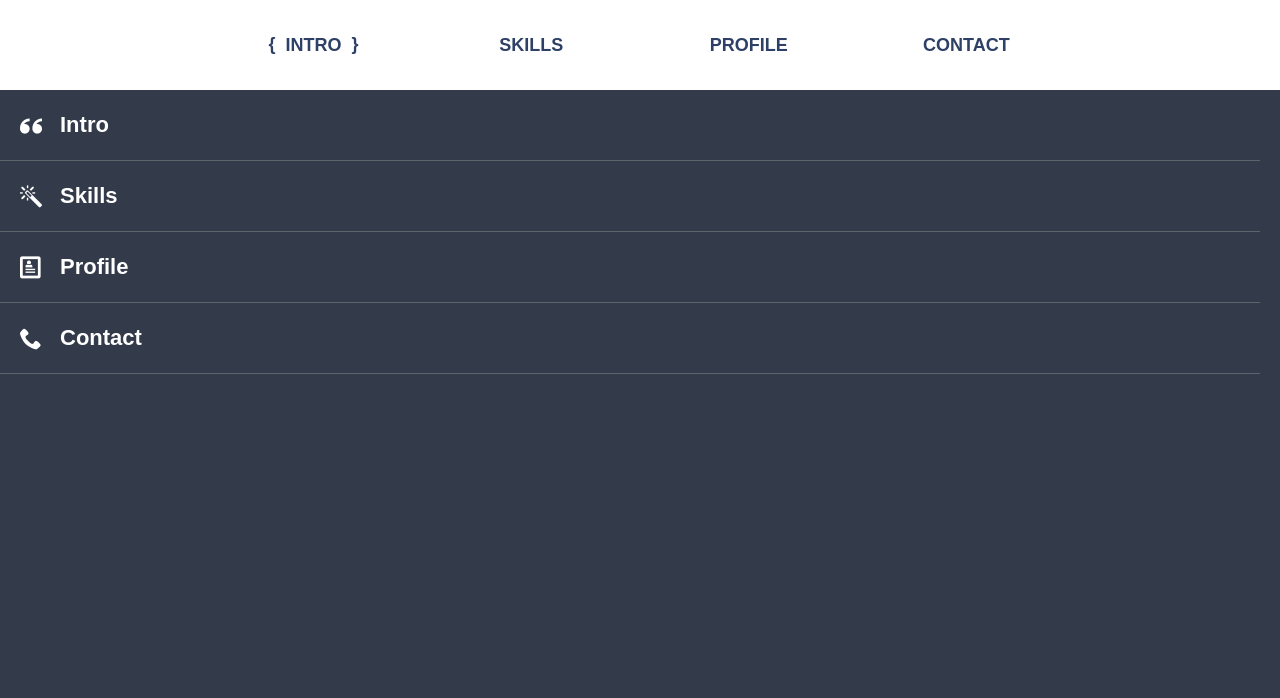
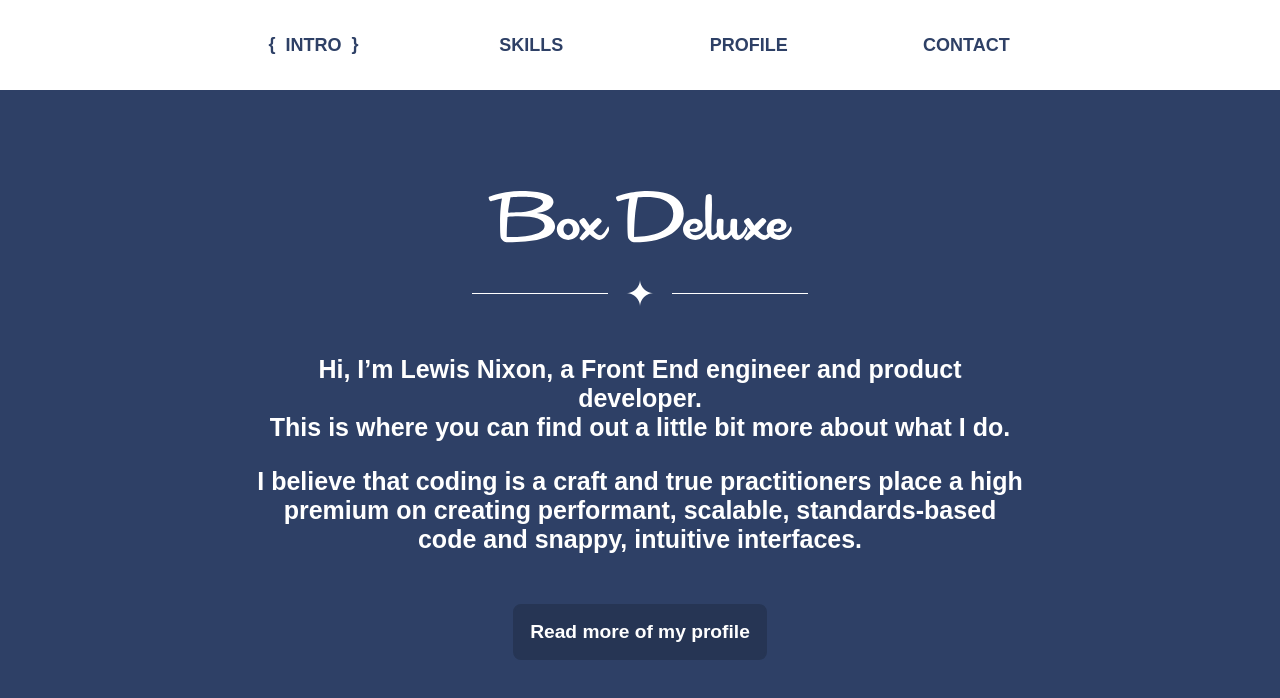
Before and after one commit to kojinkai/bd_2017, a React (Create React App) app: page /intro in a window 1280 px wide. Shown: the top 698 px of the page. Built offline with nearby package versions, Linux system fonts and the light colour scheme.

Commit message:
Add redirect to intro in App

```diff
--- a/src/App.js
+++ b/src/App.js
@@ -1,7 +1,8 @@
 import React, { Component } from 'react';
 import {
   BrowserRouter as Router,
-  Route
+  Route,
+  Redirect,
 } from 'react-router-dom';
 import './App.css';
 import Masthead from './components/masthead/masthead';
@@ -33,9 +34,10 @@ class App extends Component {
         <div className="page-wrap">
           <Route render={({ location }) => (
             <div>
+              <Redirect to="/intro" />
               <Masthead activeroute={location.pathname.substr(1)} />
               <Sidemenu activeroute={location.pathname.substr(1)} routecolors={getRouteColorFromLocation}>
-                <Route exact path="/" component={Intro} />
+                <Route path="/intro" component={Intro} />
                 <Route path="/skills" component={Skills} />
                 <Route path="/profile" component={Profile} />
                 <Route path="/contact" component={Contact} />
```
